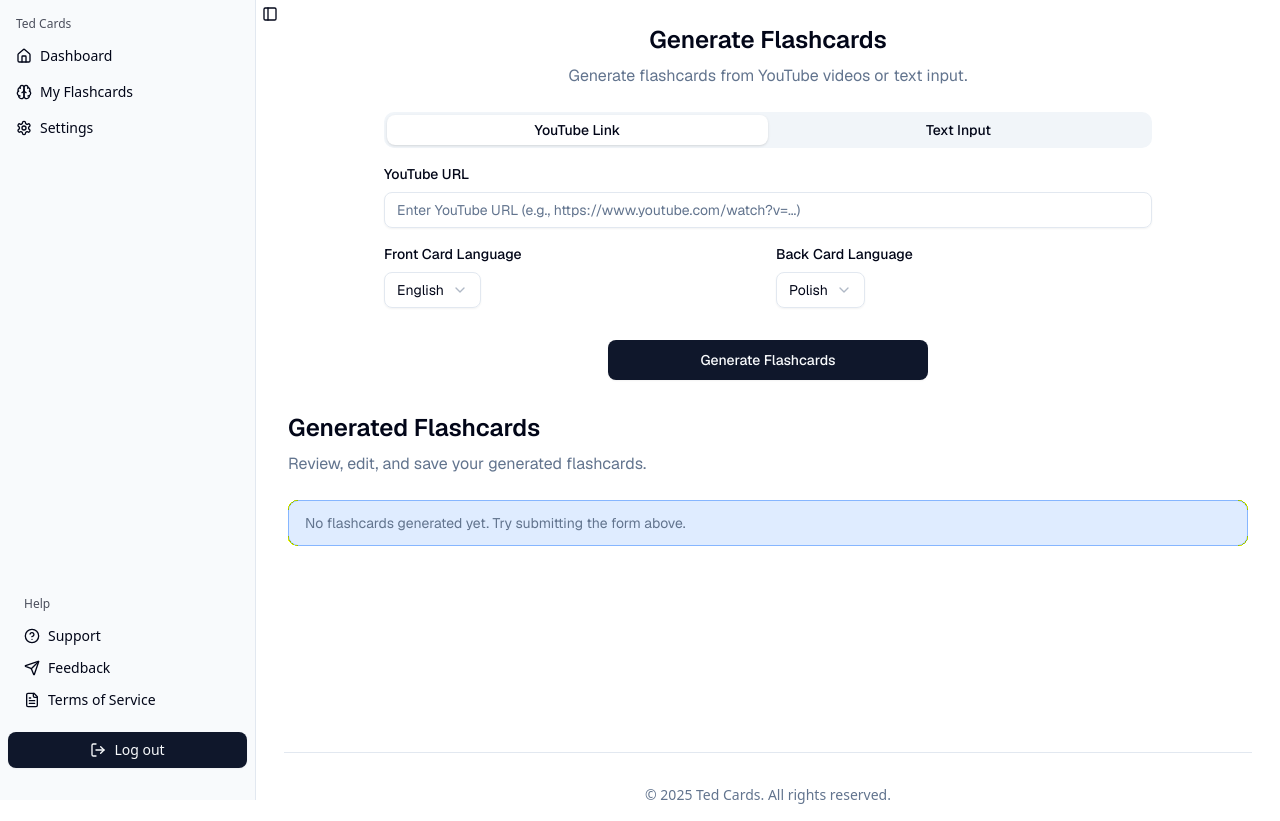
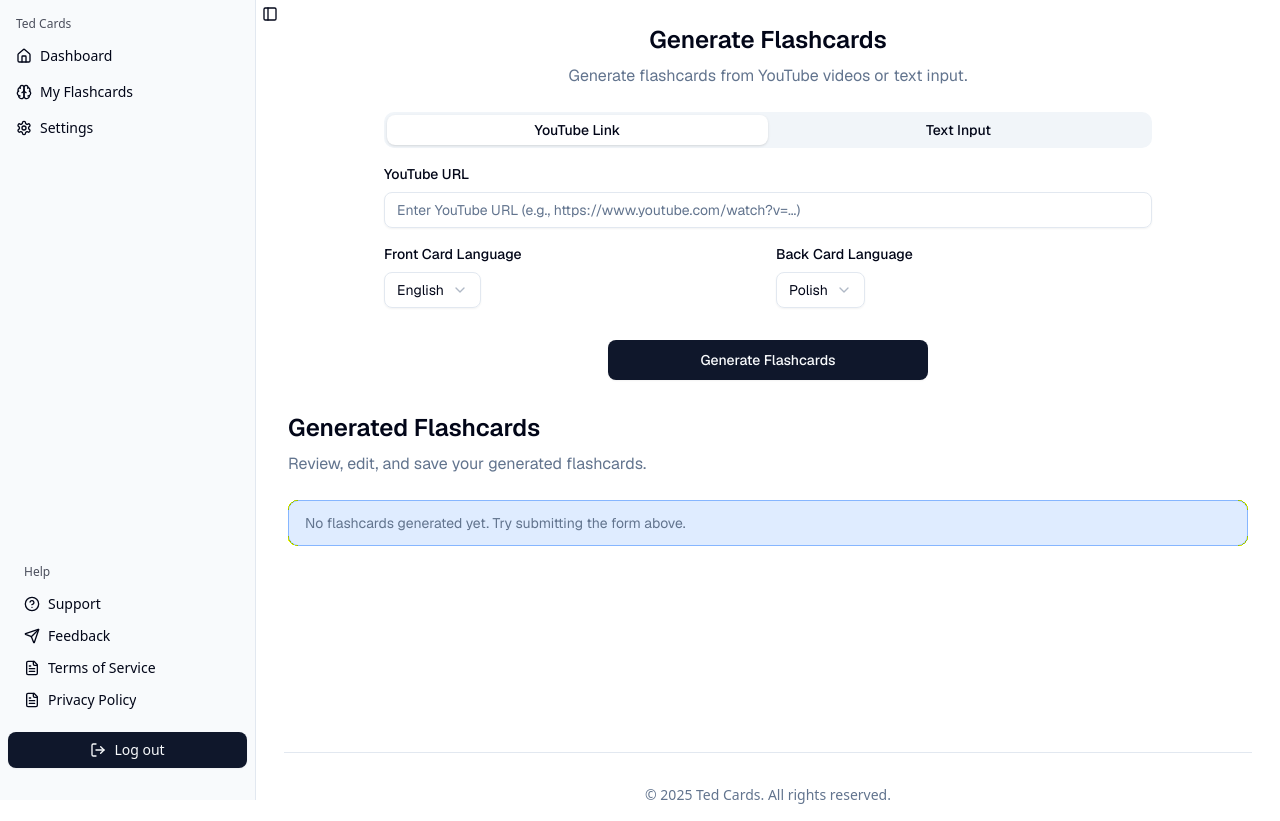
Before and after one commit to eszczepan/ted-cards, a Next.js app: page /dashboard in a window 1280 px wide. Built offline with nearby package versions, Linux system fonts and the light colour scheme.

Commit message:
feat: add Privacy Policy link to SidebarNav for improved navigation

```diff
--- a/components/shared/SidebarNav.tsx
+++ b/components/shared/SidebarNav.tsx
@@ -45,6 +45,11 @@ const helpItems = [
   {
     title: "Terms of Service",
     url: "/terms",
+    icon: FileText,
+  },
+  {
+    title: "Privacy Policy",
+    url: "/privacy",
     icon: FileText,
   },
 ];
```
